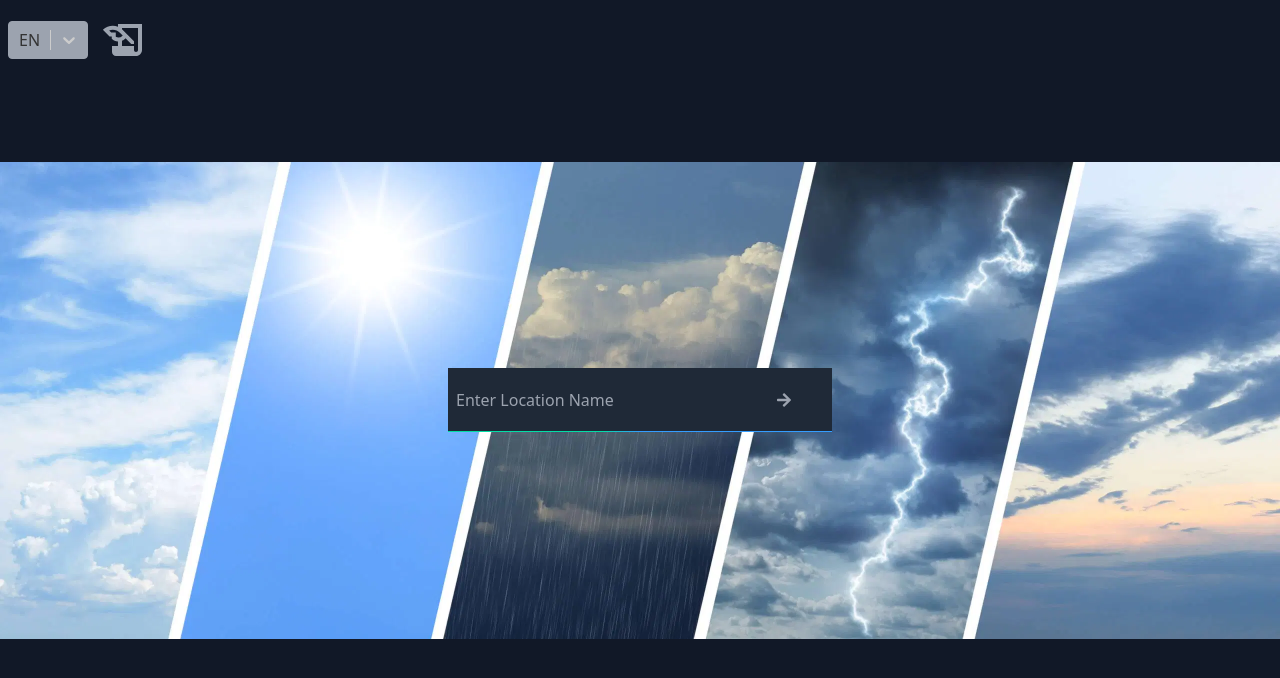
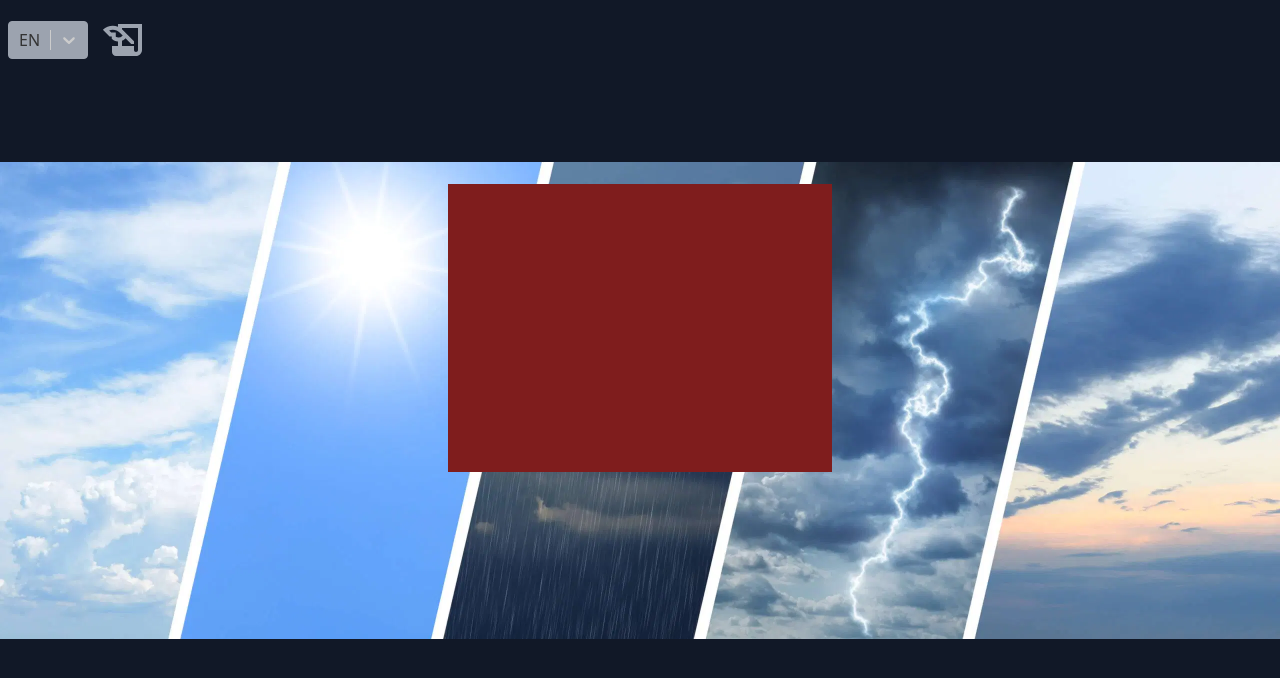
Before and after one commit to pilentboy/Weather-App, a React (Create React App) app: page / in a window 1280 px wide. Both pictures are taken after a click on the button 124 px from the left and 40 px from the top of the page. Shown: the top 678 px of the page. Built offline with nearby package versions, Linux system fonts and the light colour scheme.

Commit message:
add history search to header

```diff
--- a/src/pages/Header.jsx
+++ b/src/pages/Header.jsx
@@ -1,6 +1,6 @@
 import { Outlet } from "react-router-dom";
 import Select from 'react-select'
-import { useContext, useEffect } from "react";
+import { useContext, useEffect, useState } from "react";
 import {Settings} from '../context/settings'
 import { MdHistoryEdu } from "react-icons/md";
 
@@ -8,7 +8,7 @@ import { MdHistoryEdu } from "react-icons/md";
 const Header = () => {
 
     const {languages,selectedLan,handleChangeLan}=useContext(Settings)
-
+    const [histoyDisplay,setHistoryDisplay]=useState(false)
 
     return (
         <>
@@ -33,9 +33,19 @@ const Header = () => {
                 }}
             />
 
-            <button className="ms-3 cursor-pointer text-5xl text-gray-400 hover:scale-110 duration-200">
+
+            <button
+            onClick={()=> setHistoryDisplay(prev => !prev)}
+            className="ms-3 cursor-pointer text-5xl text-gray-400 hover:scale-110 duration-200">
                 <MdHistoryEdu/>
             </button>
+
+            {/* display searched history */}
+            <div className={`
+                 w-72 md:w-96 h-72 z-[999] bg-red-900 fixed top-[50%] left-[50%] translate-x-[-50%] translate-y-[50%] animate__fadeIn animate__animated animate__fast
+                ${histoyDisplay ? 'flex' : 'hidden'}`}>
+
+            </div>
 
         </header>
         <Outlet/>
```
